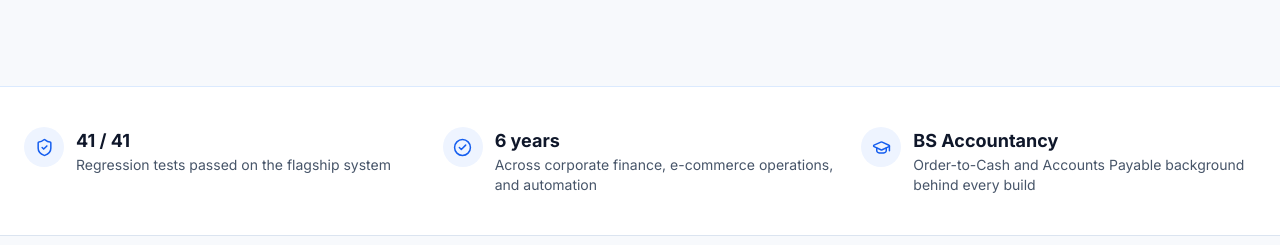
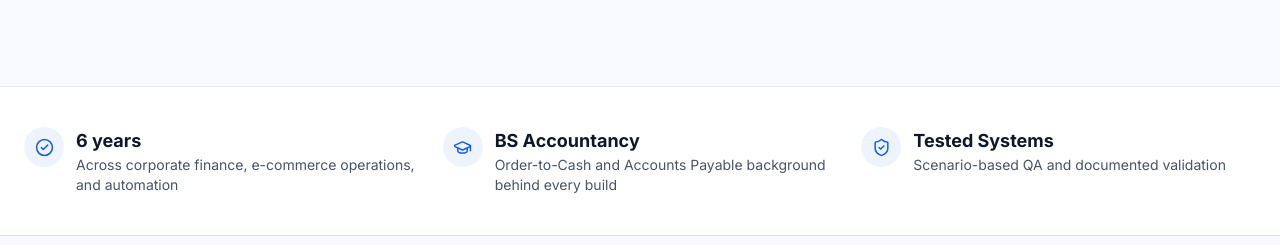
Before and after one commit to workflowlab-tech/ai-automation-portfolio, a Next.js app: page / in a window 1280 px wide. Shown: the part 820-1065 px from the top of the page. Built offline with nearby package versions, Linux system fonts and the light colour scheme.

Commit message:
Refine homepage proof strip

```diff
--- a/components/ProofStrip.tsx
+++ b/components/ProofStrip.tsx
@@ -2,11 +2,6 @@ import { CheckCircle2, GraduationCap, ShieldCheck } from "lucide-react";
 import FadeIn from "./FadeIn";
 
 const proofItems = [
-  {
-    icon: ShieldCheck,
-    stat: "41 / 41",
-    label: "Regression tests passed on the flagship system",
-  },
   {
     icon: CheckCircle2,
     stat: "6 years",
@@ -16,6 +11,11 @@ const proofItems = [
     icon: GraduationCap,
     stat: "BS Accountancy",
     label: "Order-to-Cash and Accounts Payable background behind every build",
+  },
+  {
+    icon: ShieldCheck,
+    stat: "Tested Systems",
+    label: "Scenario-based QA and documented validation",
   },
 ];
 
```
